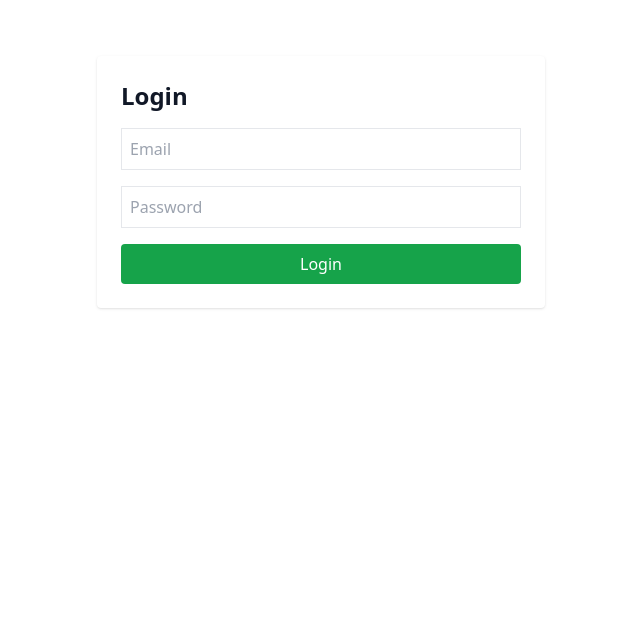
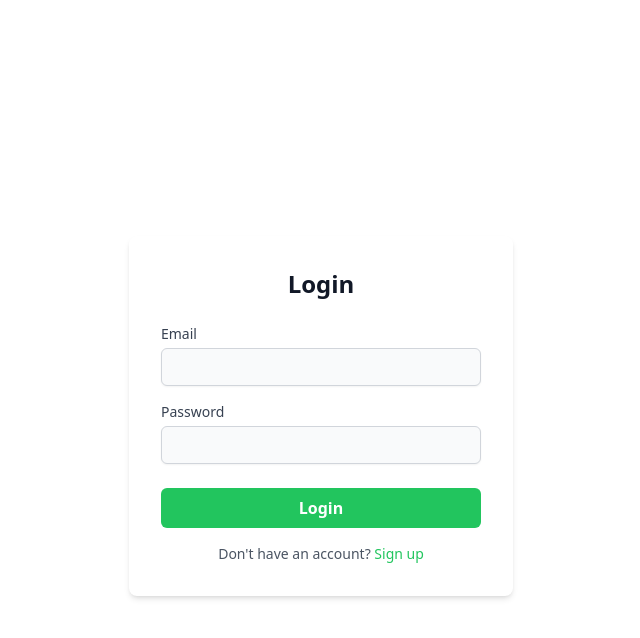
Before and after one commit to gauravyug/hack-ecometer, a React (Create React App) app: page /login in a window 1280 px wide. Shown: the top 638 px of the page, without its empty margins (319-959 px from the left). Built offline with nearby package versions, Linux system fonts and the light colour scheme; no server answers.

Commit message:
Updating Activity and Login Page

```diff
--- a/package.json
+++ b/package.json
@@ -1,4 +1,5 @@
 {
+  "homepage": ".",
   "name": "eco-meter-app",
   "version": "0.1.0",
   "private": true,
--- a/src/pages/LogActivity.js
+++ b/src/pages/LogActivity.js
@@ -9,7 +9,7 @@ const emissionFactors = {
     flight: 0.15,
   },
   food: {
-    beef: 27,
+    mutton: 27,
     chicken: 6.9,
     vegetables: 2,
   },
--- a/src/pages/Login.js
+++ b/src/pages/Login.js
@@ -1,47 +1,64 @@
-import { useState } from 'react';
+// src/pages/Login.js
+import React, { useState } from 'react';
+import { signInWithEmailAndPassword } from 'firebase/auth';
 import { auth } from '../firebase';
-import { signInWithEmailAndPassword } from 'firebase/auth';
-import { useNavigate } from 'react-router-dom';
+import { Link, useNavigate } from 'react-router-dom'; // Import Link
 
 function Login() {
   const [email, setEmail] = useState('');
   const [password, setPassword] = useState('');
+  const [error, setError] = useState(null);
   const navigate = useNavigate();
 
   const handleLogin = async (e) => {
     e.preventDefault();
     try {
       await signInWithEmailAndPassword(auth, email, password);
-      console.log("User logged in successfully!");
-      navigate('/'); // Redirect to home page
+      navigate('/');
     } catch (error) {
-      console.error("Login failed:", error.message);
-      alert("Failed to log in. Please check your email and password.");
+      setError(error.message);
     }
   };
 
   return (
-    <div className="max-w-md mx-auto mt-10 p-6 bg-white rounded shadow">
-      <h1 className="text-2xl font-bold mb-4">Login</h1>
-      <form onSubmit={handleLogin} className="space-y-4">
+    <div className="flex items-center justify-center min-h-screen">
+      <div className="p-8 bg-white dark:bg-gray-800 rounded-lg shadow-md max-w-sm w-full">
+        <h2 className="text-2xl font-bold text-center mb-6">Login</h2>
+        <form onSubmit={handleLogin}>
+          {error && <p className="text-red-500 text-sm mb-4">{error}</p>}
+          <div className="mb-4">
+            <label className="block text-sm font-medium text-gray-700 dark:text-gray-300">Email</label>
             <input
               type="email"
               value={email}
               onChange={(e) => setEmail(e.target.value)}
-          placeholder="Email"
-          className="border p-2 w-full"
+              className="mt-1 block w-full px-3 py-2 bg-gray-50 border border-gray-300 rounded-md shadow-sm focus:outline-none focus:ring-green-500 focus:border-green-500 sm:text-sm dark:bg-gray-700 dark:border-gray-600 dark:text-white"
+              required
             />
+          </div>
+          <div className="mb-6">
+            <label className="block text-sm font-medium text-gray-700 dark:text-gray-300">Password</label>
             <input
               type="password"
               value={password}
               onChange={(e) => setPassword(e.target.value)}
-          placeholder="Password"
-          className="border p-2 w-full"
+              className="mt-1 block w-full px-3 py-2 bg-gray-50 border border-gray-300 rounded-md shadow-sm focus:outline-none focus:ring-green-500 focus:border-green-500 sm:text-sm dark:bg-gray-700 dark:border-gray-600 dark:text-white"
+              required
             />
-        <button type="submit" className="bg-green-600 text-white px-4 py-2 rounded hover:bg-green-700 w-full">
+          </div>
+          <button
+            type="submit"
+            className="w-full bg-green-500 hover:bg-green-600 text-white font-bold py-2 px-4 rounded-md transition-colors"
+          >
             Login
           </button>
         </form>
+
+        {/* Add the Link to the signup page here */}
+        <p className="mt-4 text-center text-sm text-gray-600 dark:text-gray-400">
+          Don't have an account? <Link to="/signup" className="font-medium text-green-500 hover:text-green-600">Sign up</Link>
+        </p>
+      </div>
     </div>
   );
 }
```
Lines whose indentation alone changed are shown as unchanged.
